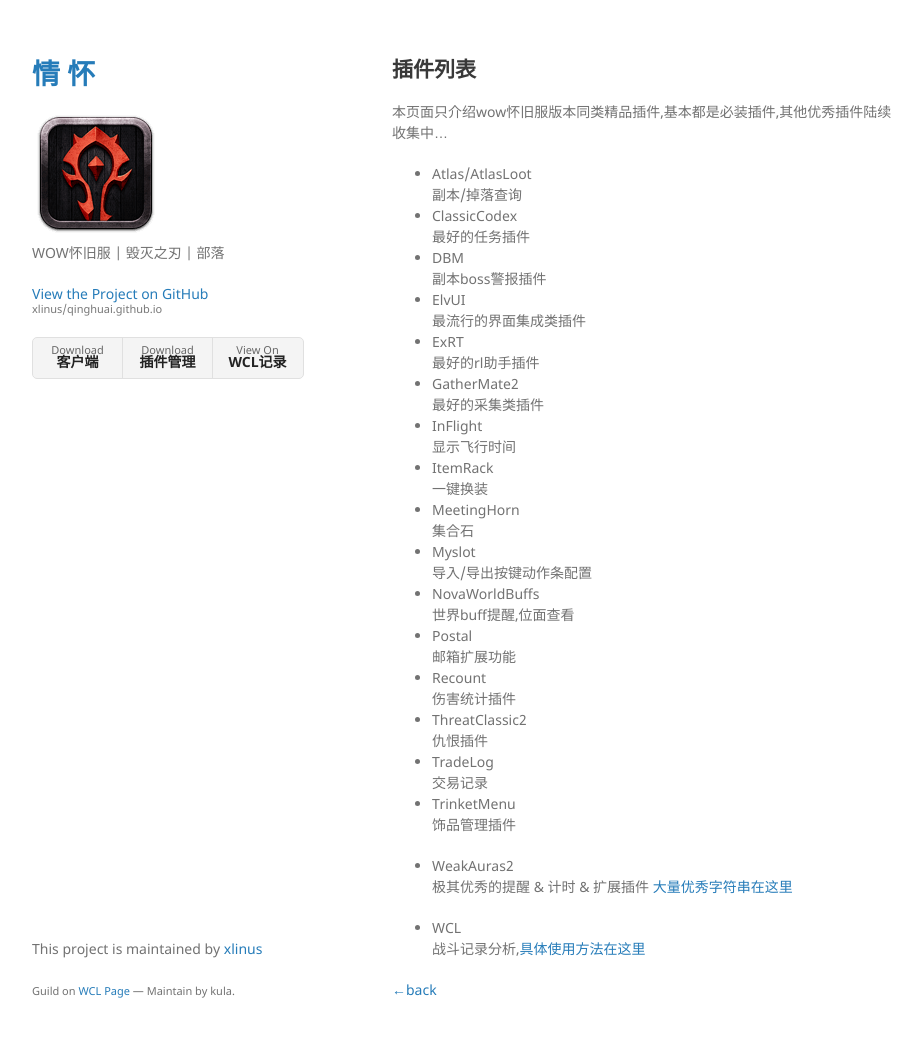
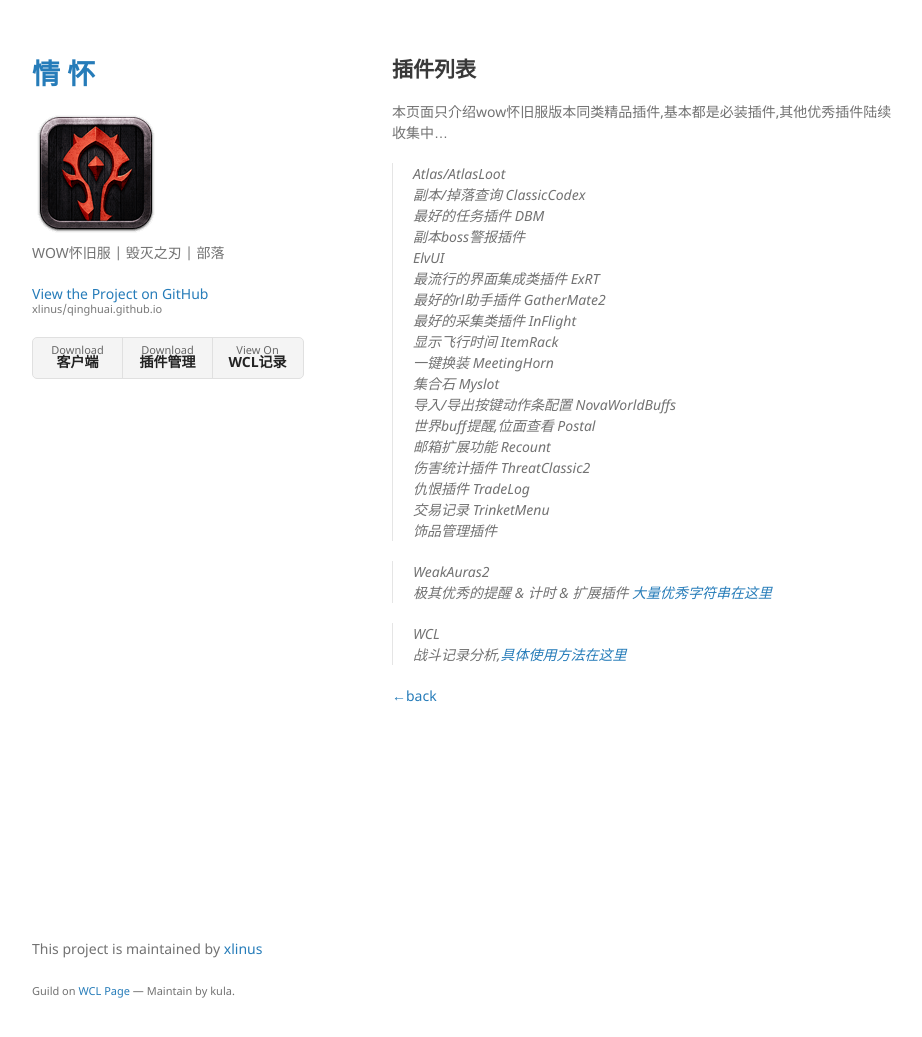
Before and after one commit to xlinus/qinghuai.github.io, a Jekyll site: the page built from addons-page.md, in a window 1280 px wide and 1070 px high. Shown: the top 1037 px of the window, without its empty margins (178-1100 px from the left). Built offline with Jekyll 4.4.1, drawn with Linux system fonts in a browser that asks for light colours; our own code applies the rules of GitHub Pages for plain Markdown files.

```diff
--- a/addons-page.md
+++ b/addons-page.md
@@ -6,43 +6,43 @@ layout: default
 
 本页面只介绍wow怀旧服版本同类精品插件,基本都是必装插件,其他优秀插件陆续收集中...
 
-- Atlas/AtlasLoot
+> Atlas/AtlasLoot
 副本/掉落查询
-- ClassicCodex
+> ClassicCodex
 最好的任务插件
-- DBM
+> DBM
 副本boss警报插件
-- ElvUI
+> ElvUI
 最流行的界面集成类插件
-- ExRT
+> ExRT
 最好的rl助手插件
-- GatherMate2
+> GatherMate2
 最好的采集类插件
-- InFlight
+> InFlight
 显示飞行时间
-- ItemRack
+> ItemRack
 一键换装
-- MeetingHorn
+> MeetingHorn
 集合石
-- Myslot
+> Myslot
 导入/导出按键动作条配置
-- NovaWorldBuffs
+> NovaWorldBuffs
 世界buff提醒,位面查看
-- Postal
+> Postal
 邮箱扩展功能
-- Recount
+> Recount
 伤害统计插件
-- ThreatClassic2
+> ThreatClassic2
 仇恨插件
-- TradeLog
+> TradeLog
 交易记录
-- TrinketMenu
+> TrinketMenu
 饰品管理插件
 
-- WeakAuras2
+> WeakAuras2
 极其优秀的提醒 & 计时 & 扩展插件 [大量优秀字符串在这里](https://wago.io/classic-weakauras)
 
-- WCL
+> WCL
 战斗记录分析,[具体使用方法在这里](https://cn.classic.warcraftlogs.com/)
 
 [←back](./)
```
